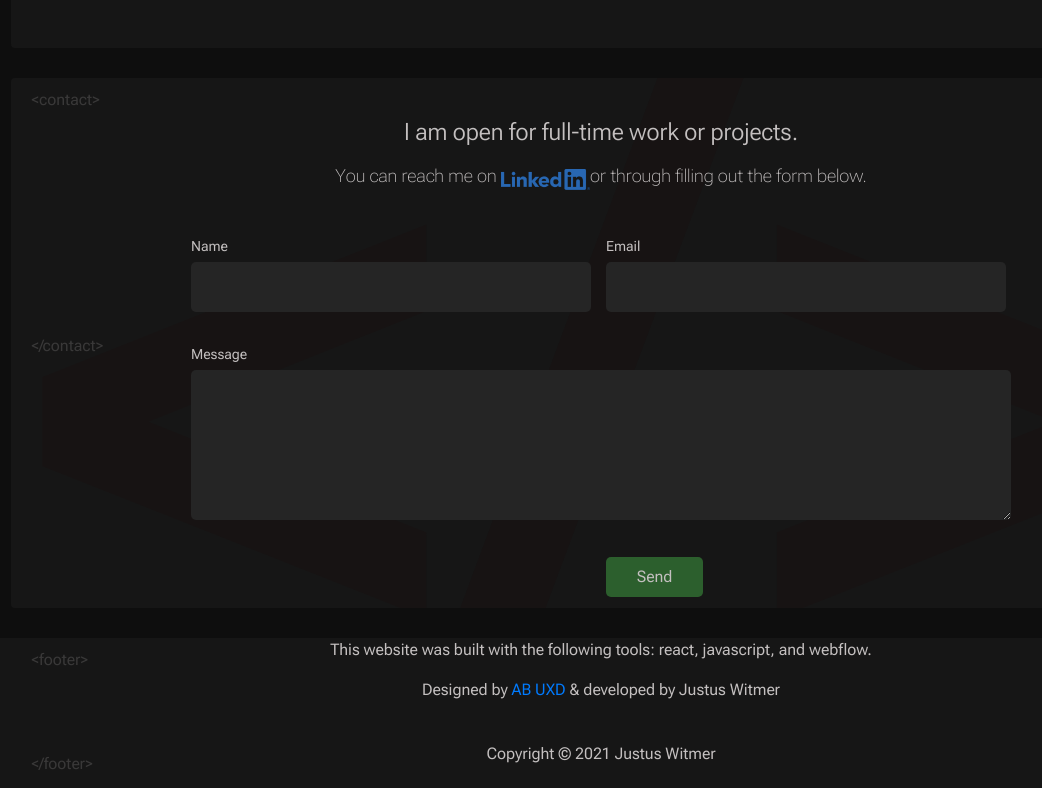
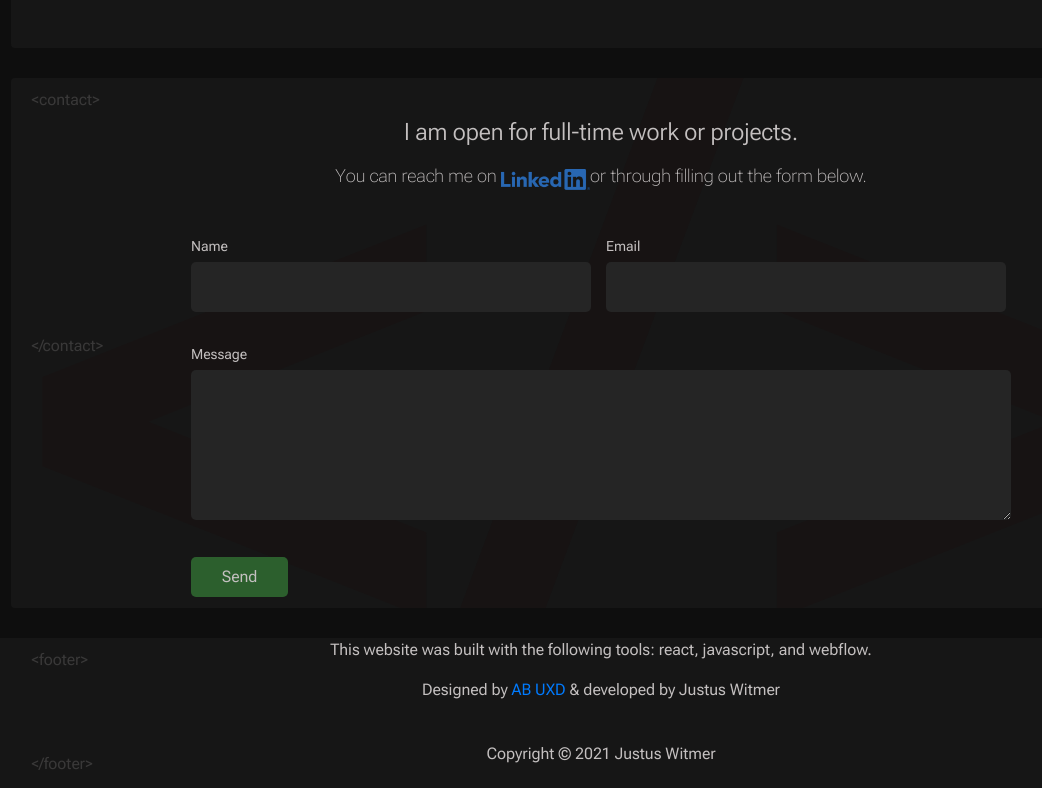
Before and after one commit to justuswitmer/portfolio, a React (Create React App) app: page /#/project in a window 1280 px wide. Shown: the part 1108-1896 px from the top of the page, without its empty margins (39-1081 px from the left). Built offline with nearby package versions, Linux system fonts and the light colour scheme.

Commit message:
added recaptcha agian

```diff
--- a/public/index.html
+++ b/public/index.html
@@ -14,6 +14,7 @@
   <link href="https://fonts.googleapis.com/css2?family=Raleway:ital,wght@0,100;0,200;0,300;0,400;0,500;0,600;0,700;0,800;0,900;1,100;1,200;1,300;1,400;1,500;1,600;1,700;1,800;1,900&display=swap" rel="stylesheet">
 
   <title>Justus Witmer</title>
+  <script src="https://www.google.com/recaptcha/api.js"></script>
 </head>
 
 <body style="margin: 0">
--- a/src/components/Contact/Contact.js
+++ b/src/components/Contact/Contact.js
@@ -4,6 +4,7 @@ import { useDispatch } from "react-redux";
 import linkedin from '../images/LI-Logo.png';
 import { useSpring, animated } from "react-spring";
 import { Modal } from "react-bootstrap";
+require('dotenv').config()
 
 function Contact(props) {
   const trans = useSpring({ opacity: 1, from: { opacity: 0 } });
@@ -91,6 +92,10 @@ function Contact(props) {
     };
   };
 
+  function onSubmit(token) {
+    document.getElementById("demo-form").submit();
+  }
+
   return (
     <animated.div style={trans} className='contact-container'>
       <span className='opening-tag'>{openingContact}</span>
@@ -117,7 +122,6 @@ function Contact(props) {
           name="contact"
           action="/contact"
           method="post"
-          data-netlify-recaptcha="true"
           className='contact-form-container'>
           <input type="hidden" name="form-name" value="contact"/>
           <div className='contact-name'>
@@ -155,8 +159,15 @@ function Contact(props) {
             </textarea>
           </div>
           <div className="invalid-feedback">{messageError}</div>
-          <div data-netlify-recaptcha="true"></div>
-          <button type="submit" className='contact-button-send'>Send</button>
+          <form id='demo-form' action='?' method='POST' data-netlify-recaptcha="true" data-netlify="true">
+            <button
+              type="submit"
+              className='contact-button-send'
+              data-callback={onSubmit}
+              data-sitekey={process.env.SITE_RECAPTCHA_KEY}
+            >Send
+            </button>
+          </form>
         </form>
       <span className='contact-closing-tag'>{closingContact}</span>
     </animated.div>
```
